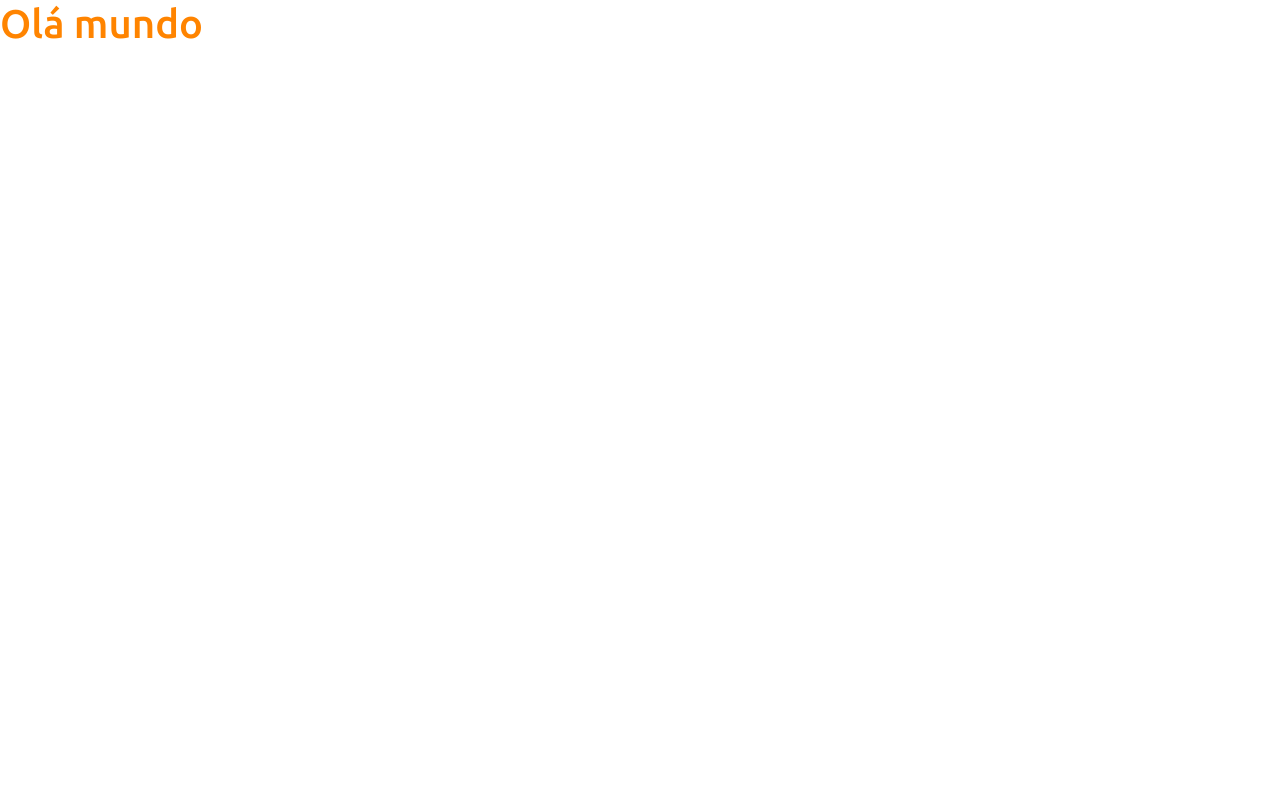
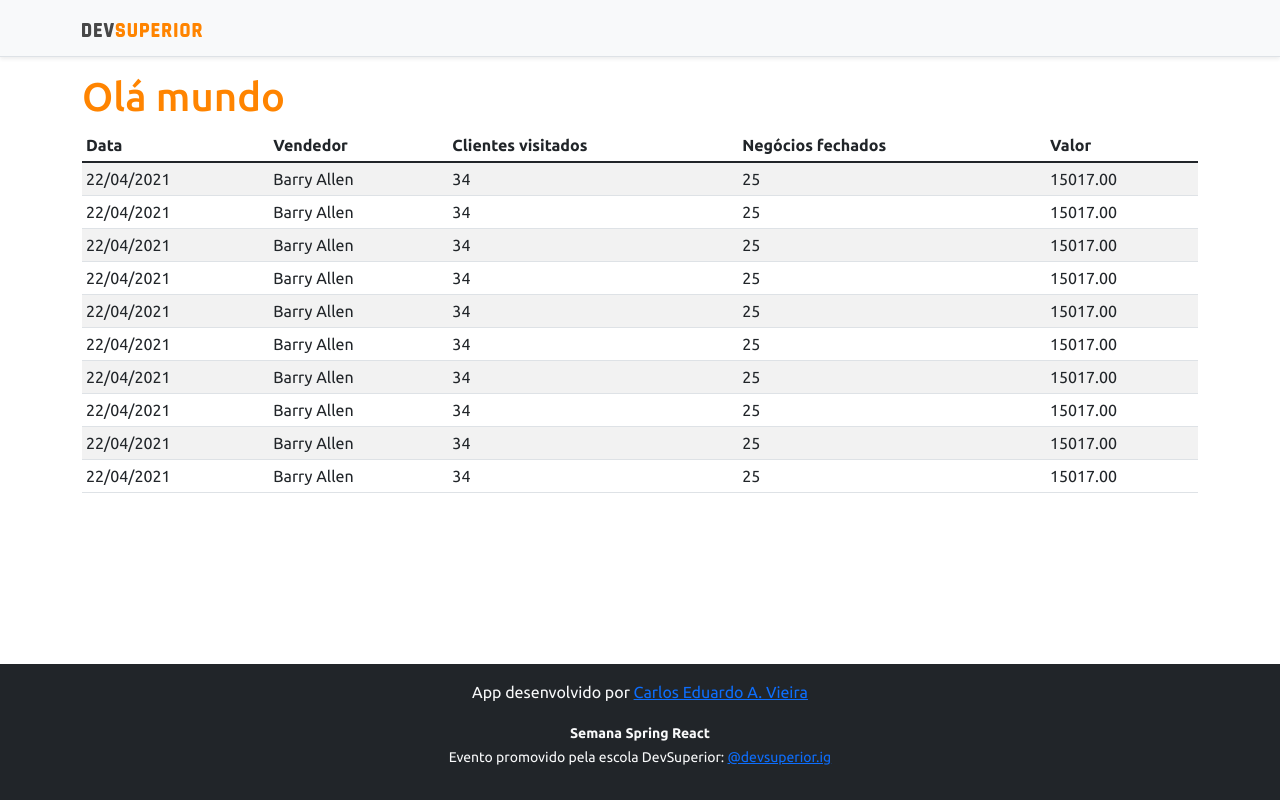
Before and after one commit to CarlosDevSys/projeto-sds4, a React (Create React App) app in the folder frontend/: page / in a window 1280 px wide. Built offline with nearby package versions, Linux system fonts and the light colour scheme.

Commit message:
Basic static components

```diff
--- a/frontend/src/App.tsx
+++ b/frontend/src/App.tsx
@@ -1,10 +1,19 @@
+// eslint-disable-next-line @typescript-eslint/no-unused-vars
+import DataTable from "components/DataTable";
+import Footer from "components/Footer";
+import NavBar from "components/NavBar";
 
 
 function App() {
   return (
-    <div>
+    <>
+    <NavBar/>
+    <div className="container">
       <h1 className="text-primary">Olá mundo</h1>
+     <DataTable />
     </div>
+    <Footer />
+    </>
   );
 }
 
--- /dev/null
+++ b/frontend/src/components/DataTable/index.tsx
@@ -0,0 +1,94 @@
+function DataTable() {
+    return (
+        <div className="table-responsive">
+        <table className="table table-striped table-sm">
+            <thead>
+                <tr>
+                    <th>Data</th>
+                    <th>Vendedor</th>
+                    <th>Clientes visitados</th>
+                    <th>Negócios fechados</th>
+                    <th>Valor</th>
+                </tr>
+            </thead>
+            <tbody>
+                <tr>
+                    <td>22/04/2021</td>
+                    <td>Barry Allen</td>
+                    <td>34</td>
+                    <td>25</td>
+                    <td>15017.00</td>
+                </tr>
+                <tr>
+                    <td>22/04/2021</td>
+                    <td>Barry Allen</td>
+                    <td>34</td>
+                    <td>25</td>
+                    <td>15017.00</td>
+                </tr>
+                <tr>
+                    <td>22/04/2021</td>
+                    <td>Barry Allen</td>
+                    <td>34</td>
+                    <td>25</td>
+                    <td>15017.00</td>
+                </tr>
+                <tr>
+                    <td>22/04/2021</td>
+                    <td>Barry Allen</td>
+                    <td>34</td>
+                    <td>25</td>
+                    <td>15017.00</td>
+                </tr>
+                <tr>
+                    <td>22/04/2021</td>
+                    <td>Barry Allen</td>
+                    <td>34</td>
+                    <td>25</td>
+                    <td>15017.00</td>
+                </tr>
+                <tr>
+                    <td>22/04/2021</td>
+                    <td>Barry Allen</td>
+                    <td>34</td>
+                    <td>25</td>
+                    <td>15017.00</td>
+                </tr>
+                <tr>
+                    <td>22/04/2021</td>
+                    <td>Barry Allen</td>
+                    <td>34</td>
+                    <td>25</td>
+                    <td>15017.00</td>
+                </tr>
+                <tr>
+                    <td>22/04/2021</td>
+                    <td>Barry Allen</td>
+                    <td>34</td>
+                    <td>25</td>
+                    <td>15017.00</td>
+                </tr>
+                <tr>
+                    <td>22/04/2021</td>
+                    <td>Barry Allen</td>
+                    <td>34</td>
+                    <td>25</td>
+                    <td>15017.00</td>
+                </tr>
+                <tr>
+                    <td>22/04/2021</td>
+                    <td>Barry Allen</td>
+                    <td>34</td>
+                    <td>25</td>
+                    <td>15017.00</td>
+                </tr>
+            </tbody>
+        </table>
+    </div>
+
+
+
+    );
+  }
+
+  export default DataTable;
--- /dev/null
+++ b/frontend/src/components/Footer/index.tsx
@@ -0,0 +1,15 @@
+function Footer() {
+    return (
+        <footer className="footer mt-auto py-3 bg-dark">
+  <div className="container">
+    <p className="text-light">App desenvolvido por <a href="https://www.linkedin.com/in/carlos-eduardo-b7101929" target="_blank" rel="noreferrer">Carlos Eduardo A. Vieira</a></p>
+    <p className="text-light"><small><strong>Semana Spring React</strong><br/>
+      Evento promovido pela escola DevSuperior: <a href="https://instagram.com/devsuperior.ig" target="_blank" rel="noreferrer">@devsuperior.ig</a></small></p>
+  </div>
+</footer>
+
+
+    );
+  }
+
+  export default Footer;
--- /dev/null
+++ b/frontend/src/components/NavBar/index.tsx
@@ -0,0 +1,16 @@
+import ImgDsDark from 'assets/img/ds-dark.svg'
+
+function NavBar() {
+    return (
+        <div className="d-flex flex-column flex-md-row align-items-center p-3 px-md-4 mb-3 bg-light border-bottom shadow-sm">
+        <div className="container">
+          <nav className="my-2 my-md-0 mr-md-3">
+            <img src={ImgDsDark} alt="DevSuperior" width="120" />
+          </nav>
+        </div>
+      </div>
+
+    );
+  }
+
+  export default NavBar;
```
Also changed, not shown: frontend/src/assets/img/ds-dark.svg (added).
